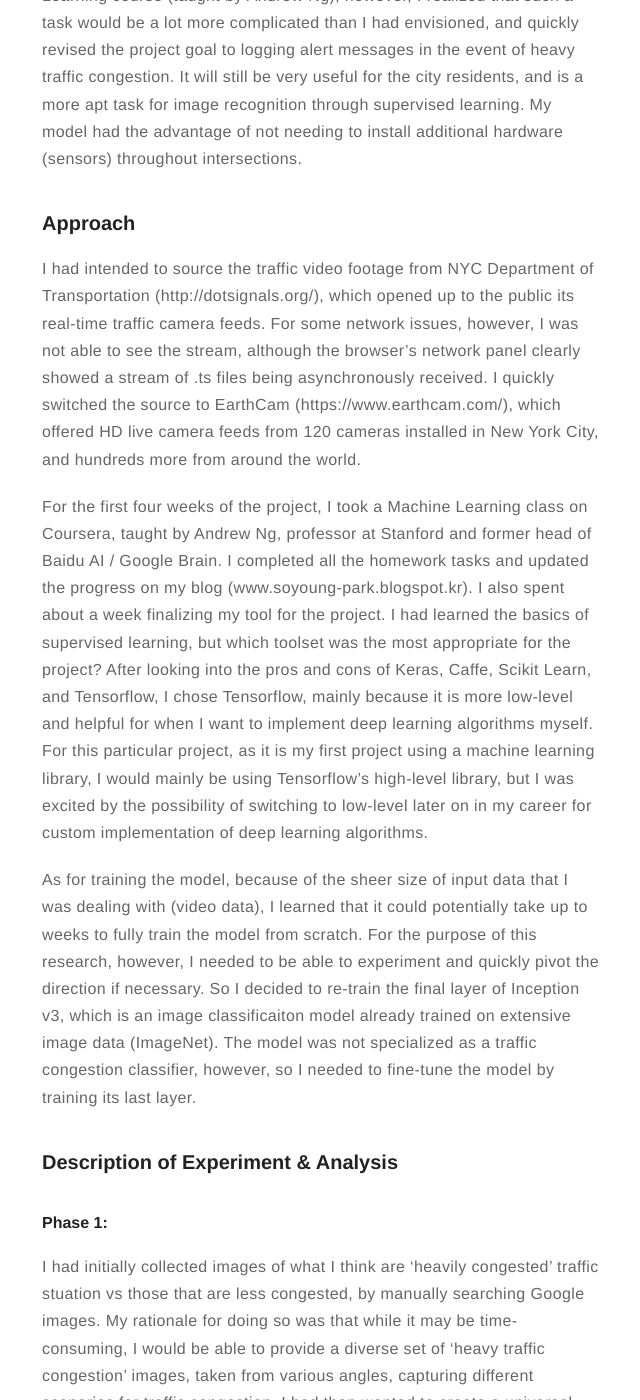
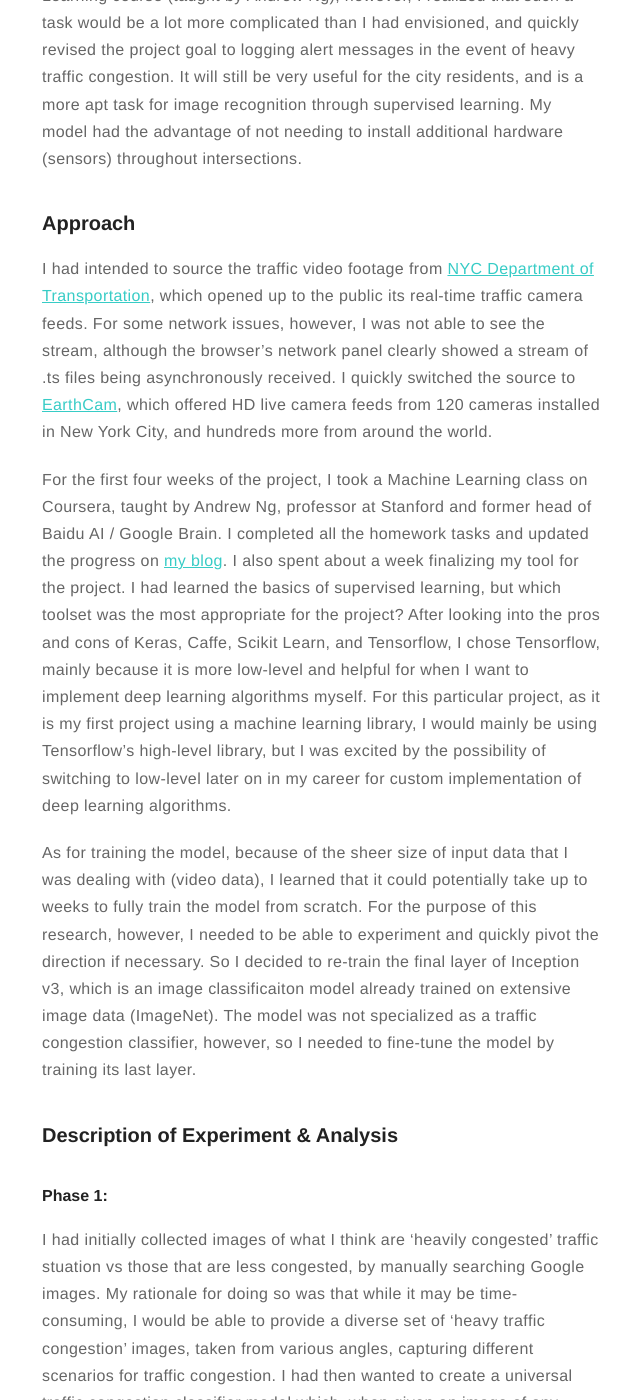
Before and after one commit to soyoungpark/soyoungpark.github.io, a Jekyll site: the page built from _posts/2017-08-14-tensorflow-traffic-congestion.markdown, in a window 1280 px wide and 1400 px high, scrolled down 1497 px. Shown: the whole window, without its empty margins (318-958 px from the left). Built offline with Jekyll 4.4.1, drawn with Linux system fonts in a browser that asks for light colours; comment, search, counter and statistics services are not loaded; some of the changed text lies outside the part shown.

Commit message:
new post

```diff
--- a/_posts/2017-08-14-tensorflow-traffic-congestion.markdown
+++ b/_posts/2017-08-14-tensorflow-traffic-congestion.markdown
@@ -31,15 +31,15 @@ Trained a Tensorflow model, fine-tuning last layer of Inception v3, to build a t
 
 ### Motivation
 
-From the very beginning, I knew I wanted to merge my two majors — Urban Studies and Computer Science — for my independent research. I also knew I wanted to do this by using dataset produced by the city. Because of the broadness of the term, ‘urban data’ could include anything from census data and pollution statistics to crime rate. While reading a <a href="https://medium.com/sidewalk-talk/sidewalk-held-a-two-day-midsummer-engineering-hackathon-heres-what-we-built-45df0e061eda#5daf">blog post</a> from Sidewalk Labs, however, I was motivated by the idea of applying computer vision to traffic camera feeds.
+From the very beginning, I knew I wanted to merge my two majors — Urban Studies and Computer Science — for my independent research. I also knew I wanted to do this by using dataset produced by the city. Because of the broadness of the term, ‘urban data’ could include anything from census data and pollution statistics to crime rate. While reading a [blog post](https://medium.com/sidewalk-talk/sidewalk-held-a-two-day-midsummer-engineering-hackathon-heres-what-we-built-45df0e061eda#5daf) from Sidewalk Labs, however, I was motivated by the idea of applying computer vision to traffic camera feeds.
 
 What was a problem that could benefit from application of computer vision to traffic camera video footage? I initially thought of a system that sent real-time alert when an accident occurred. I had thought that my machine learning model will be trained to see and identify vehicles on the otherwise fixated screen (the model will of course weed out pedestrians), and log an alert message whenever two or more of the vehicles are within a few centimeters away from each other. A few weeks into Coursera Machine Learning course (taught by Andrew Ng), however, I realized that such a task would be a lot more complicated than I had envisioned, and quickly revised the project goal to logging alert messages in the event of heavy traffic congestion. It will still be very useful for the city residents, and is a more apt task for image recognition through supervised learning. My model had the advantage of not needing to install additional hardware (sensors) throughout intersections.
 
 ### Approach
 
-I had intended to source the traffic video footage from NYC Department of Transportation (http://dotsignals.org/), which opened up to the public its real-time traffic camera feeds. For some network issues, however, I was not able to see the stream, although the browser’s network panel clearly showed a stream of .ts files being asynchronously received. I quickly switched the source to EarthCam (https://www.earthcam.com/), which offered HD live camera feeds from 120 cameras installed in New York City, and hundreds more from around the world.
+I had intended to source the traffic video footage from [NYC Department of Transportation](http://dotsignals.org/), which opened up to the public its real-time traffic camera feeds. For some network issues, however, I was not able to see the stream, although the browser’s network panel clearly showed a stream of .ts files being asynchronously received. I quickly switched the source to [EarthCam](https://www.earthcam.com/), which offered HD live camera feeds from 120 cameras installed in New York City, and hundreds more from around the world.
 
-For the first four weeks of the project, I took a Machine Learning class on Coursera, taught by Andrew Ng, professor at Stanford and former head of Baidu AI / Google Brain. I completed all the homework tasks and updated the progress on my blog (www.soyoung-park.blogspot.kr). I also spent about a week finalizing my tool for the project. I had learned the basics of supervised learning, but which toolset was the most appropriate for the project? After looking into the pros and cons of Keras, Caffe, Scikit Learn, and Tensorflow, I chose Tensorflow, mainly because it is more low-level and helpful for when I want to implement deep learning algorithms myself. For this particular project, as it is my first project using a machine learning library, I would mainly be using Tensorflow’s high-level library, but I was excited by the possibility of switching to low-level later on in my career for custom implementation of deep learning algorithms.
+For the first four weeks of the project, I took a Machine Learning class on Coursera, taught by Andrew Ng, professor at Stanford and former head of Baidu AI / Google Brain. I completed all the homework tasks and updated the progress on [my blog](www.soyoung-park.blogspot.kr). I also spent about a week finalizing my tool for the project. I had learned the basics of supervised learning, but which toolset was the most appropriate for the project? After looking into the pros and cons of Keras, Caffe, Scikit Learn, and Tensorflow, I chose Tensorflow, mainly because it is more low-level and helpful for when I want to implement deep learning algorithms myself. For this particular project, as it is my first project using a machine learning library, I would mainly be using Tensorflow’s high-level library, but I was excited by the possibility of switching to low-level later on in my career for custom implementation of deep learning algorithms.
 
 As for training the model, because of the sheer size of input data that I was dealing with (video data), I learned that it could potentially take up to weeks to fully train the model from scratch. For the purpose of this research, however, I needed to be able to experiment and quickly pivot the direction if necessary. So I decided to re-train the final layer of Inception v3, which is an image classificaiton model already trained on extensive image data (ImageNet). The model was not specialized as a traffic congestion classifier, however, so I needed to fine-tune the model by training its last layer.
 
@@ -96,7 +96,7 @@ After talking to Professor Murphy who advised me on this research, I realized th
 
 #### Data collection, phase 3:
 
-After browsing through the EarthCam website, I found that for every traffic camera, there exists an archive of images from at least half a year ago (for I saw images from March). I decided to write a Python script that scrapes all the images in the archive. I initially had some difficulties because the archive was loaded through asynchronous javascript, which shot HTTP GET request to the EarthCam server endpoint (https://www.earthcam.com/cams/common/gethofitems.php). I simulated this GET request at a predefined interval to mimic AJAX GET request, and succeeded in seamlessly scraping images from the server.
+After browsing through the EarthCam website, I found that for every traffic camera, there exists an archive of images from at least half a year ago (for I saw images from March). I decided to write a Python script that scrapes all the images in the archive. I initially had some difficulties because the archive was loaded through asynchronous javascript, which shot HTTP GET request to the EarthCam server endpoint: <https://www.earthcam.com/cams/common/gethofitems.php>. I simulated this GET request at a predefined interval to mimic AJAX GET request, and succeeded in seamlessly scraping images from the server.
 
 
 
```
Also changed, not shown: other parts of _posts/2017-08-14-tensorflow-traffic-congestion.markdown (+2 -2 lines).
